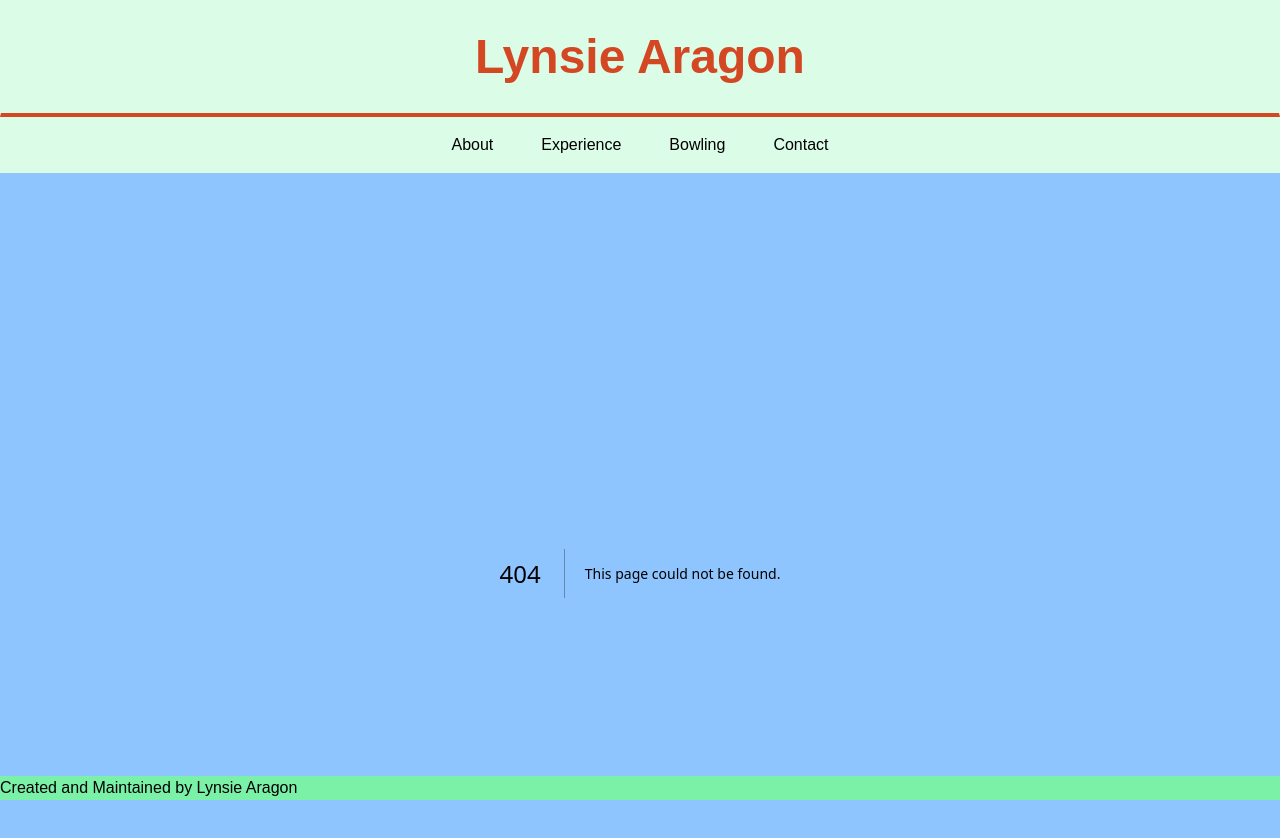
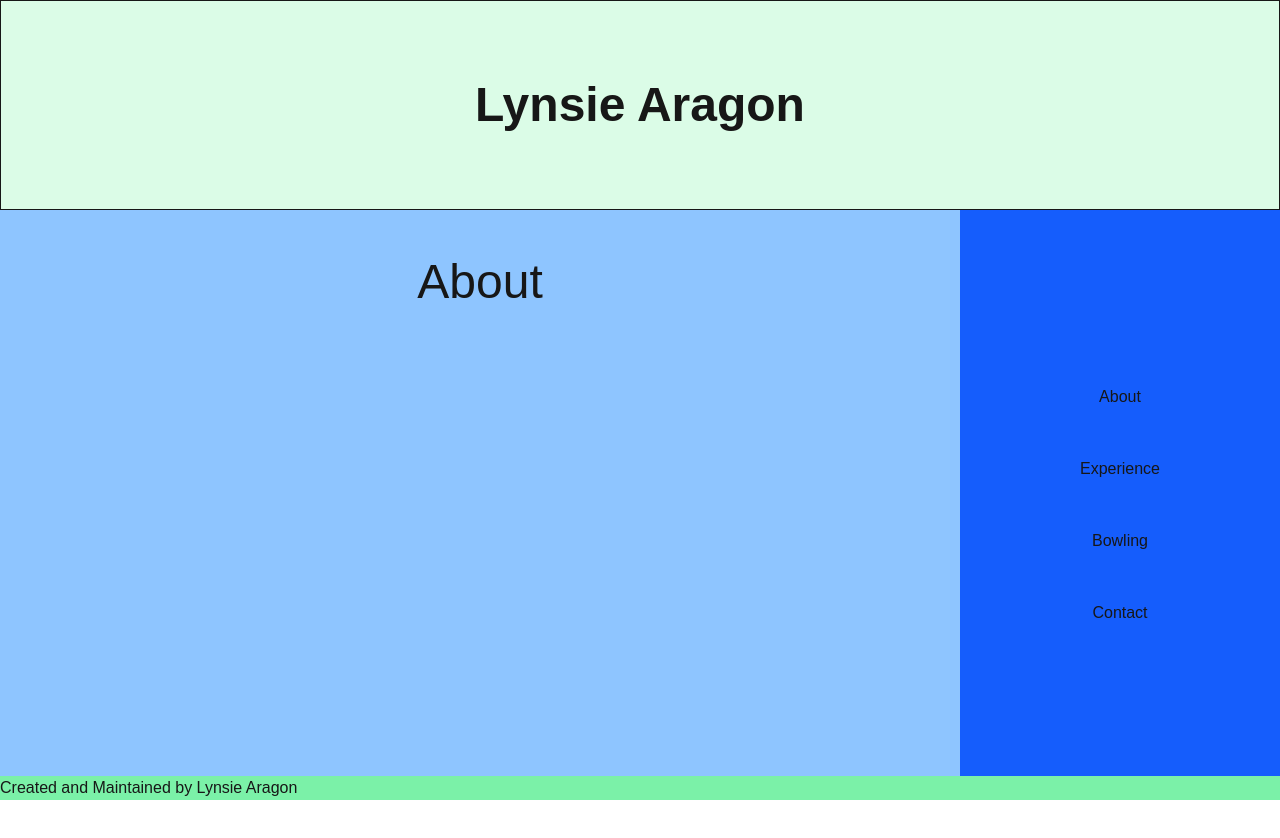
Before and after one commit to Lynsiearagon/lynsie-aragon-portfolio, a Next.js app: page /about in a window 1280 px wide. Before the commit this address had no page. Shown: the top 838 px of the page. After the commit the page ends 800 px from the top, so only its background shows below. Built offline with nearby package versions, Linux system fonts and the light colour scheme.

Commit message:
Add about page

```diff
--- /dev/null
+++ b/src/app/about/page.tsx
@@ -0,0 +1,9 @@
+function page() {
+  return (
+    <>
+      <h1 className="text-5xl text-center mt-12">About</h1>
+    </>
+  );
+}
+
+export default page;
--- a/src/app/layout.tsx
+++ b/src/app/layout.tsx
@@ -1,18 +1,8 @@
 import type { Metadata } from "next";
-import { Geist, Geist_Mono } from "next/font/google";
 import "./globals.css";
 import Footer from "@/components/Footer/Footer";
 import Header from "@/components/Header/Header";
-
-const geistSans = Geist({
-  variable: "--font-geist-sans",
-  subsets: ["latin"],
-});
-
-const geistMono = Geist_Mono({
-  variable: "--font-geist-mono",
-  subsets: ["latin"],
-});
+import NavBar from "@/components/NavBar/NavBar";
 
 export const metadata: Metadata = {
   title: "Lynsie Aragon Developer Portfolio",
@@ -26,9 +16,12 @@ export default function RootLayout({
 }>) {
   return (
     <html lang="en">
-      <body className="flex flex-col ">
+      <body className="flex flex-col h-screen">
         <Header />
-        <main className="bg-blue-300 ">{children}</main>
+        <div className="flex flex-row h-screen">
+          <main className="bg-blue-300 w-full">{children}</main>
+          <NavBar />
+        </div>
         <Footer />
       </body>
     </html>
--- a/src/components/Header/Header.tsx
+++ b/src/components/Header/Header.tsx
@@ -1,12 +1,9 @@
-import NavBar from "../NavBar/NavBar";
-
 function Header() {
   return (
     <div className="bg-green-100">
-      <div className="text-[#d34723] font-bold text-5xl text-center p-8 border border-b-[#d34723] border-b-solid border-transparent border-b-4">
+      <div className=" font-bold text-5xl text-center py-20 border">
         Lynsie Aragon
       </div>
-      <NavBar />
     </div>
   );
 }
--- a/src/components/NavBar/NavBar.tsx
+++ b/src/components/NavBar/NavBar.tsx
@@ -1,10 +1,12 @@
+import Link from "next/link";
+
 function NavBar() {
   return (
-    <ul className="flex flex-row py-4 gap-12 justify-center">
-      <li>About</li>
-      <li>Experience</li>
-      <li>Bowling</li>
-      <li>Contact</li>
+    <ul className="hidden sm:flex sm:flex-col py-4 gap-12 justify-center items-center h-full w-1/3 bg-blue-600 sticky top-0">
+      <Link href={"/about"}>About</Link>
+      <Link href={"experience"}>Experience</Link>
+      <Link href={"bowling"}>Bowling</Link>
+      <Link href={"contact"}>Contact</Link>
     </ul>
   );
 }
```
